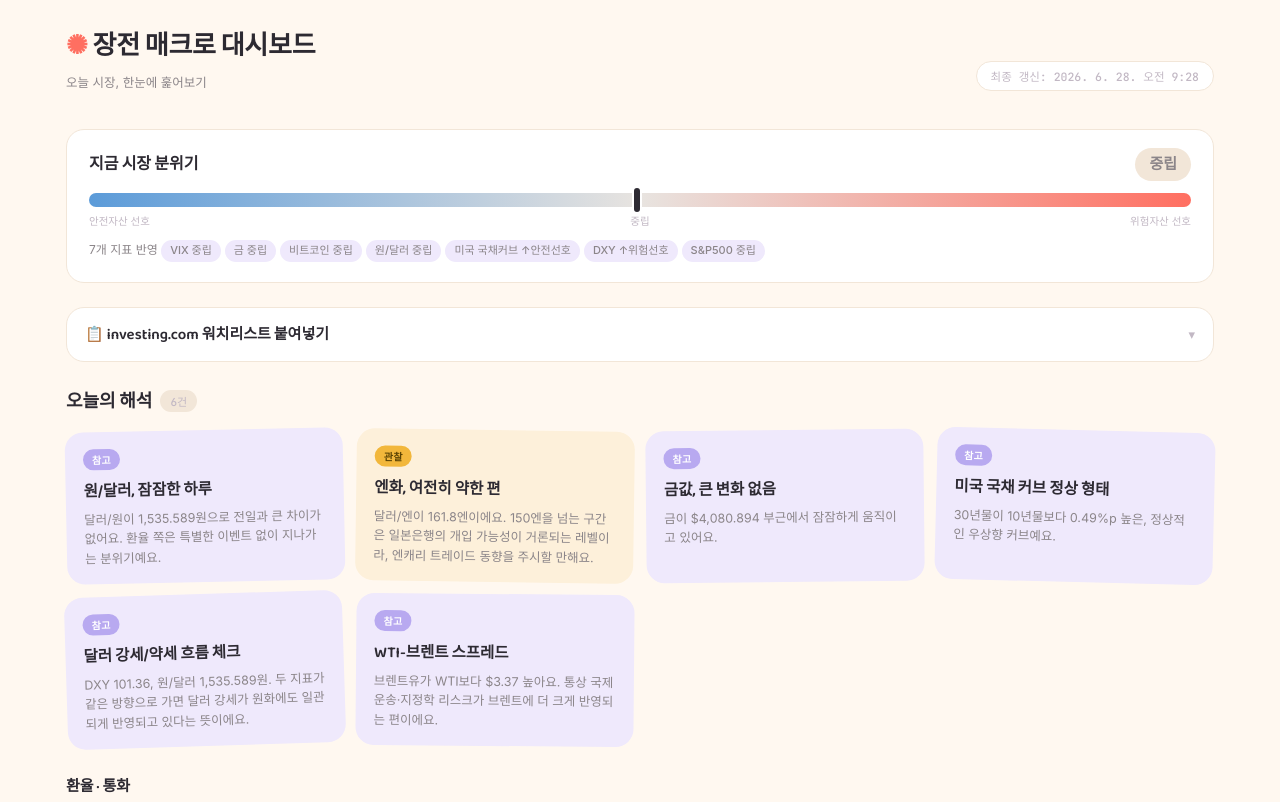
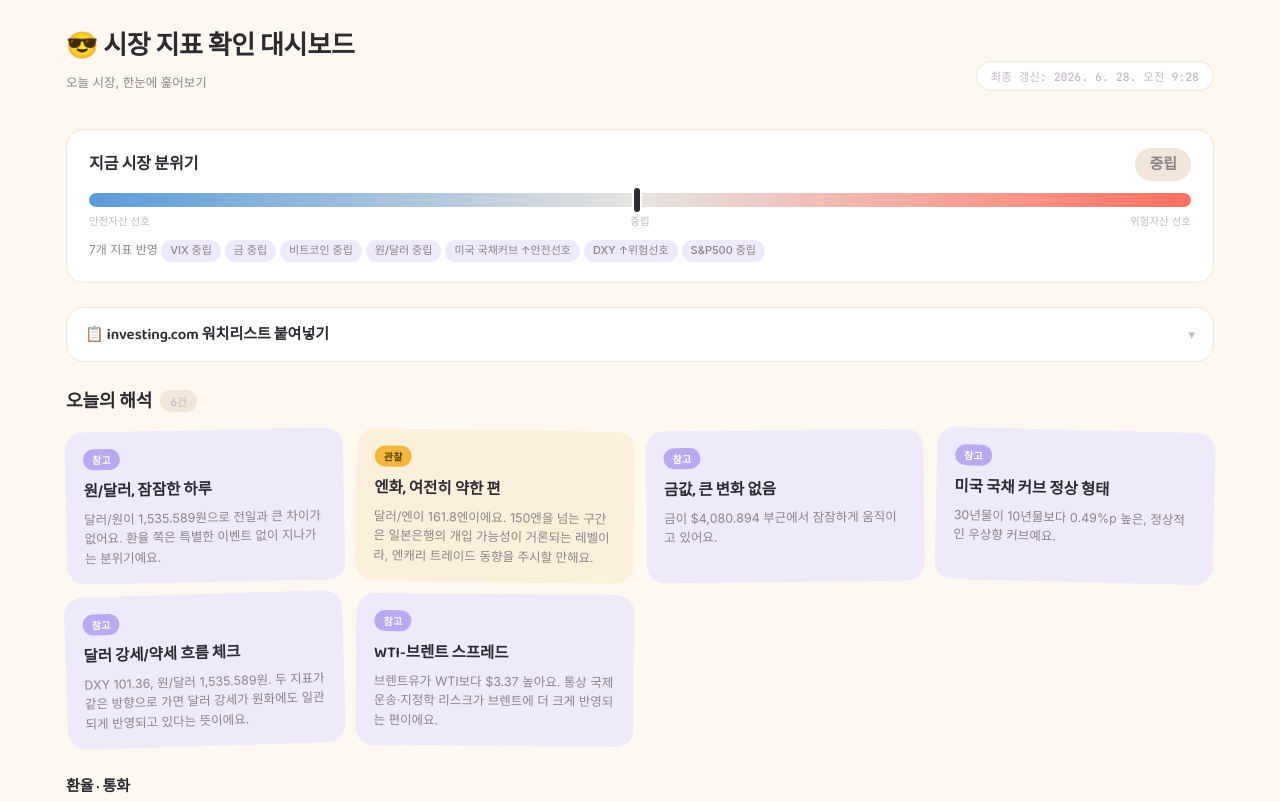
Before and after one commit to minjoo311/HAHA, a plain HTML site: page docs/index.html in a window 1280 px wide. Shown: the top 802 px of the page. Drawn offline with Linux system fonts and the light colour scheme; a web font is replaced by a local one.

Commit message:
Update index.html

```diff
--- a/docs/index.html
+++ b/docs/index.html
@@ -453,7 +453,7 @@
 
   <div class="header">
     <div>
-      <h1><span class="sparkle">✺</span> 장전 매크로 대시보드</h1>
+      <h1><span class="sparkle">😎</span> 시장 지표 확인 대시보드</h1>
       <div class="sub">오늘 시장, 한눈에 훑어보기</div>
     </div>
     <div class="updated" id="updated-at">불러오는 중...</div>
```
